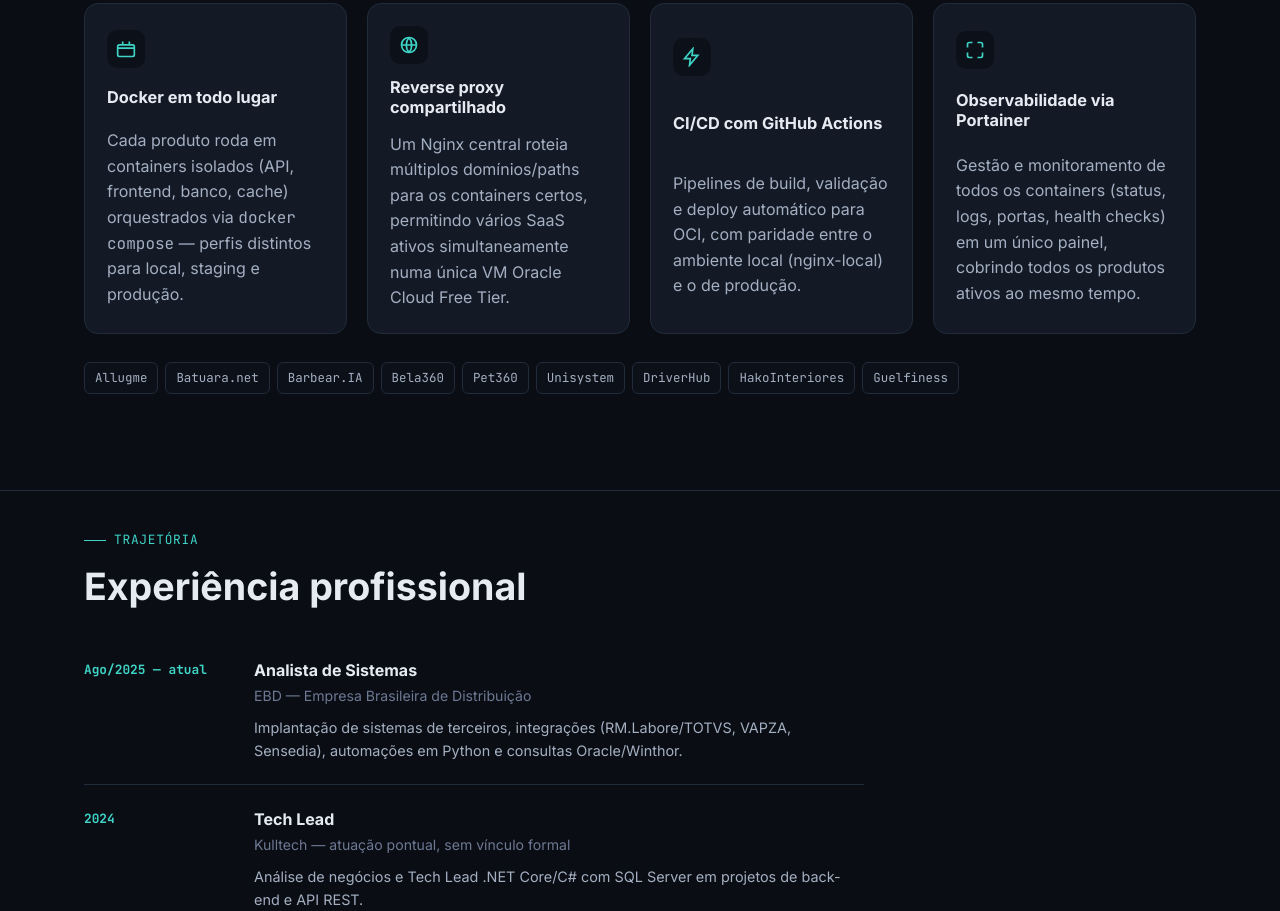
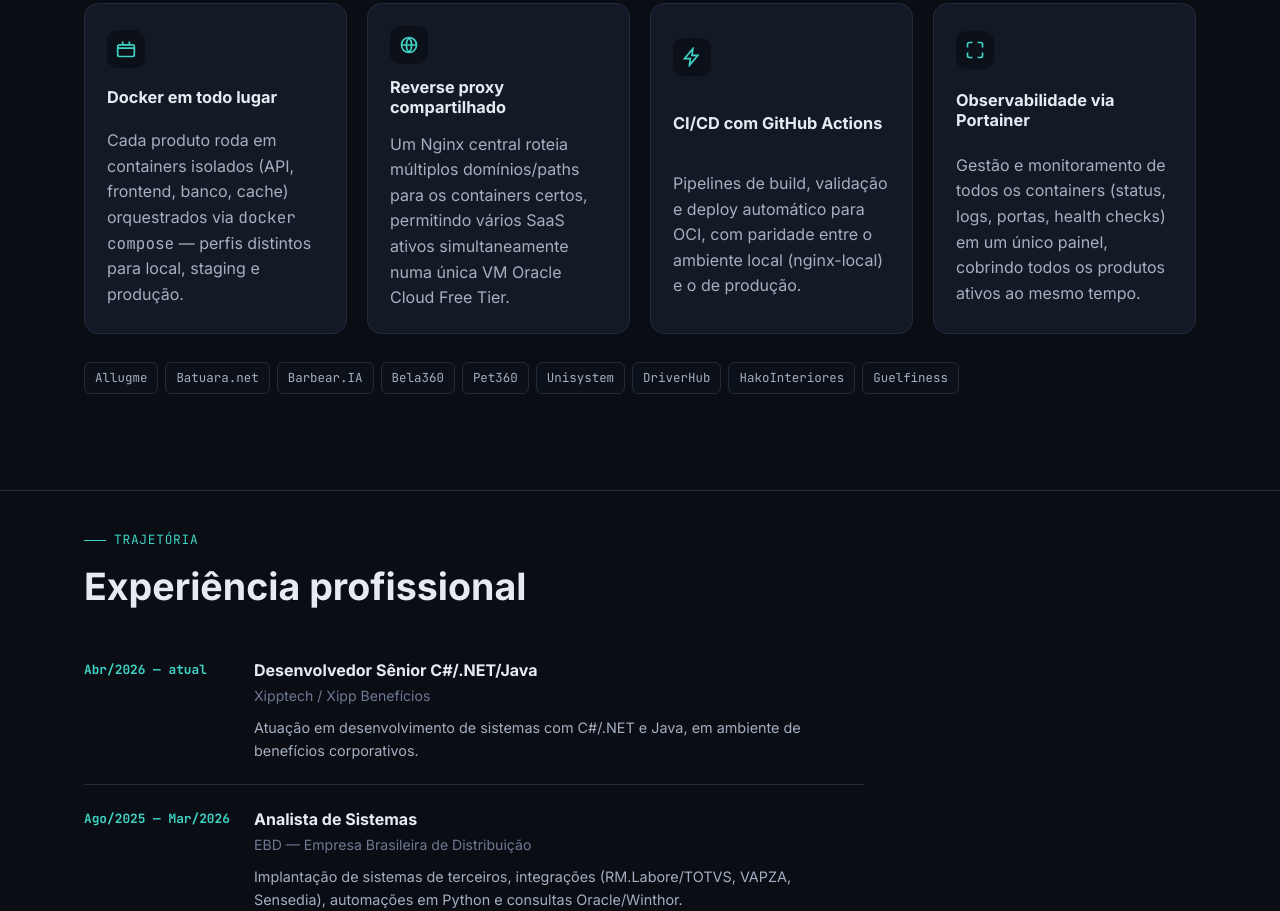
Before and after one commit to guelfi/guelfiness, a plain HTML site: page index.html in a window 1280 px wide. Shown: the part 4014-4925 px from the top of the page. Drawn offline with Linux system fonts and the light colour scheme.

Commit message:
Atualiza experiências: saída da EBD em Mar/2026 e nova posição na Xipptech

```diff
--- a/index.html
+++ b/index.html
@@ -453,7 +453,15 @@
 
       <ul class="exp-list reveal">
         <li class="exp-item">
-          <div class="exp-period">Ago/2025 — atual</div>
+          <div class="exp-period">Abr/2026 — atual</div>
+          <div>
+            <div class="exp-role">Desenvolvedor Sênior C#/.NET/Java</div>
+            <div class="exp-company">Xipptech / Xipp Benefícios</div>
+            <p class="exp-desc">Atuação em desenvolvimento de sistemas com C#/.NET e Java, em ambiente de benefícios corporativos.</p>
+          </div>
+        </li>
+        <li class="exp-item">
+          <div class="exp-period">Ago/2025 — Mar/2026</div>
           <div>
             <div class="exp-role">Analista de Sistemas</div>
             <div class="exp-company">EBD — Empresa Brasileira de Distribuição</div>
```
